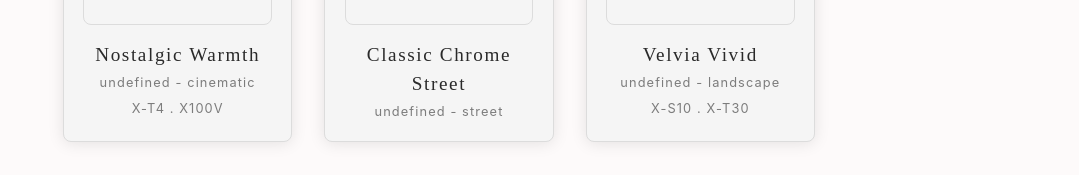
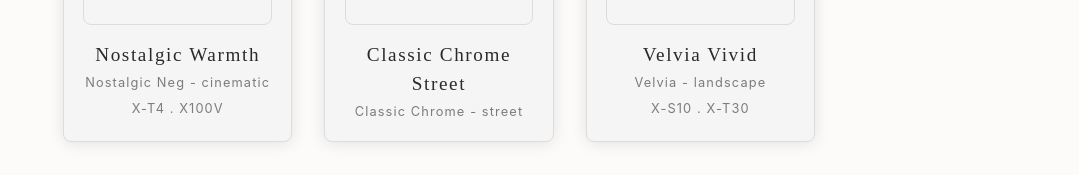
Before and after one commit to yliao-dev/fujifilm-recipe-archive, a React (Vite) app in the folder client/: page / in a window 1280 px wide. Shown: the part 476-651 px from the top of the page, without its empty margins (201-1280 px from the left). Built offline with nearby package versions, Linux system fonts and the light colour scheme.

Commit message:
Update RecipeCards.tsx

```diff
--- a/client/src/components/RecipeCards.tsx
+++ b/client/src/components/RecipeCards.tsx
@@ -9,6 +9,7 @@
           key={recipe._id.$oid}
           _id={recipe._id}
           name={recipe.name}
+          film_simulation={recipe.film_simulation}
           camera_models={recipe.camera_models}
           settings={recipe.settings}
           tags={recipe.tags}
```
